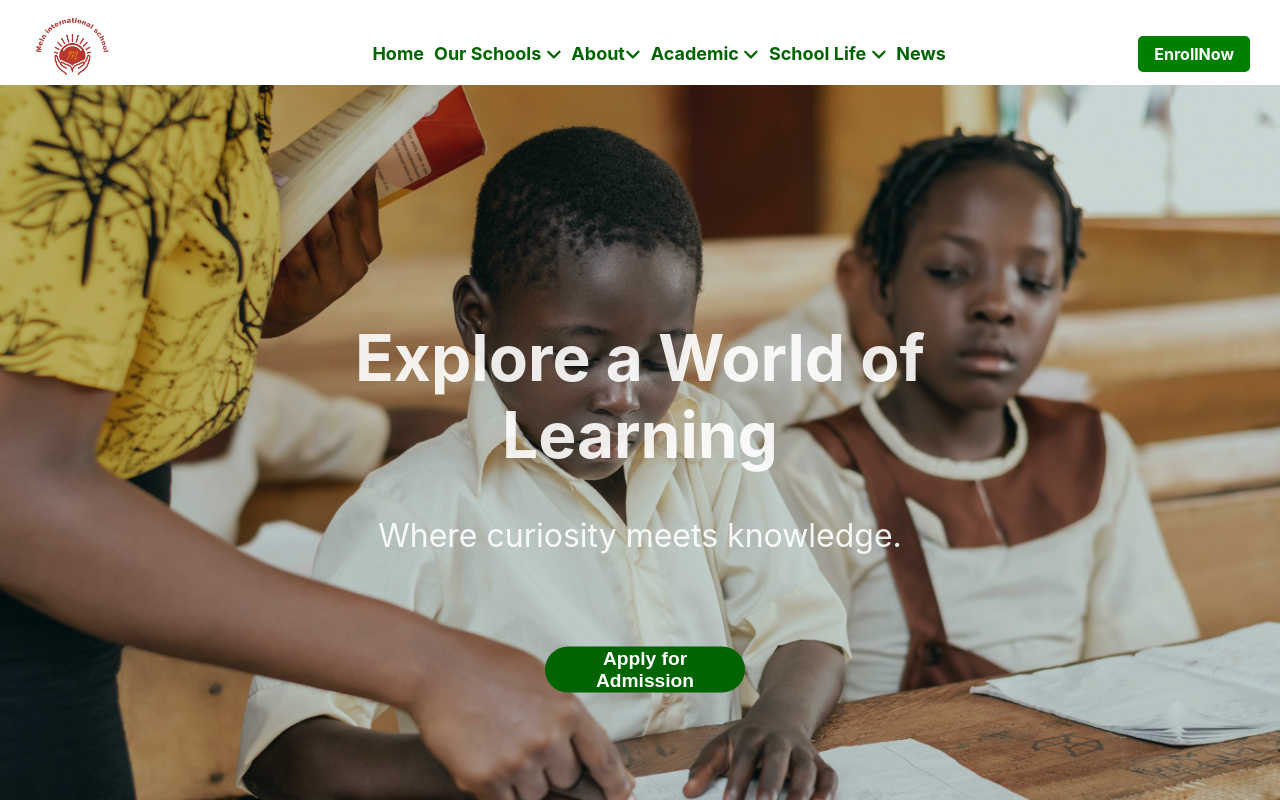
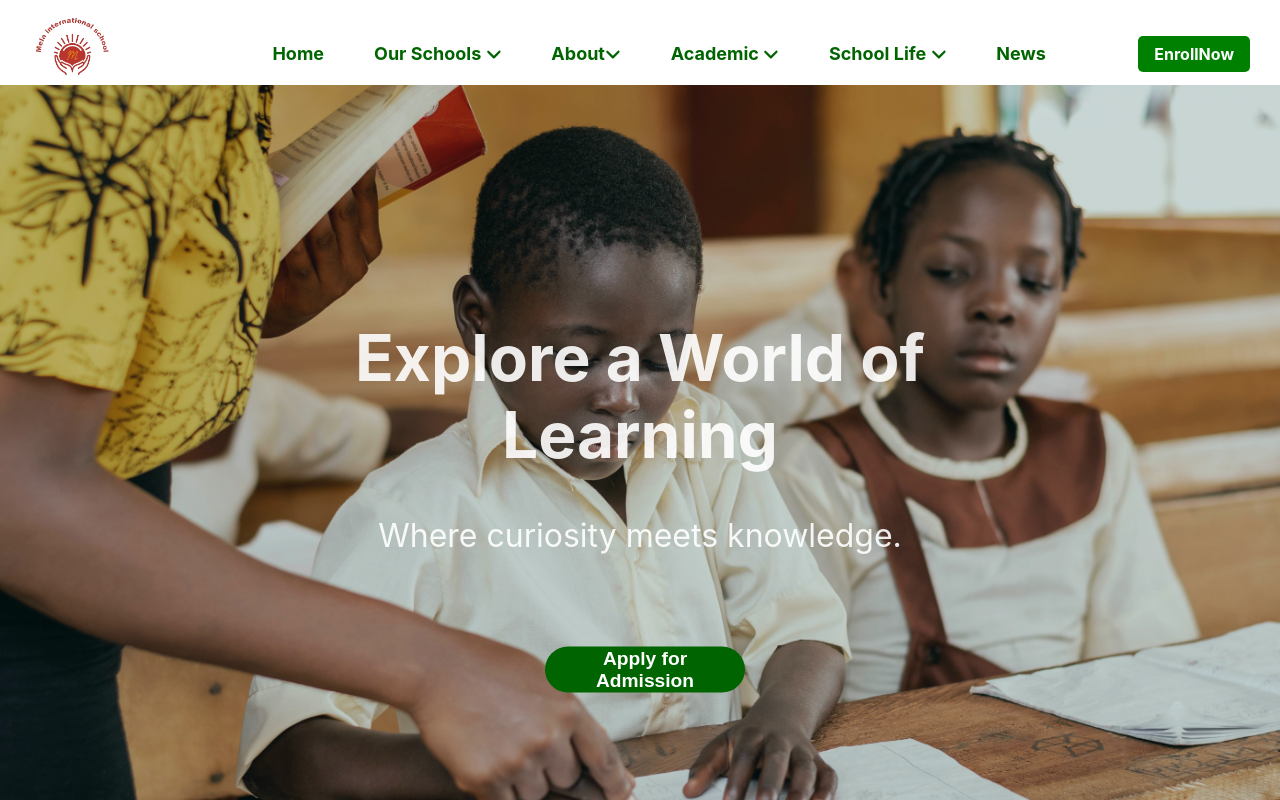
Before and after one commit to Winfrida-Obinyo/Mela-Internation-School, a React (Create React App) app in the folder Frontend/: page / in a window 1280 px wide. Shown: the top 800 px of the page. Built offline with nearby package versions, Linux system fonts and the light colour scheme.

Commit message:
navbar styling

```diff
--- a/Frontend/src/components/navbar/style.css
+++ b/Frontend/src/components/navbar/style.css
@@ -49,7 +49,8 @@
   align-items: center;
   /* margin-top: 10px; */
   /* margin-left: 60px; */
-  /* justify-content: space-between; */
+  justify-content: space-between;
+  gap: 40px;
   text-align: left;
 
 }
```
Also changed, not shown: 2 other files (tests, documents, lock files or other folders).
